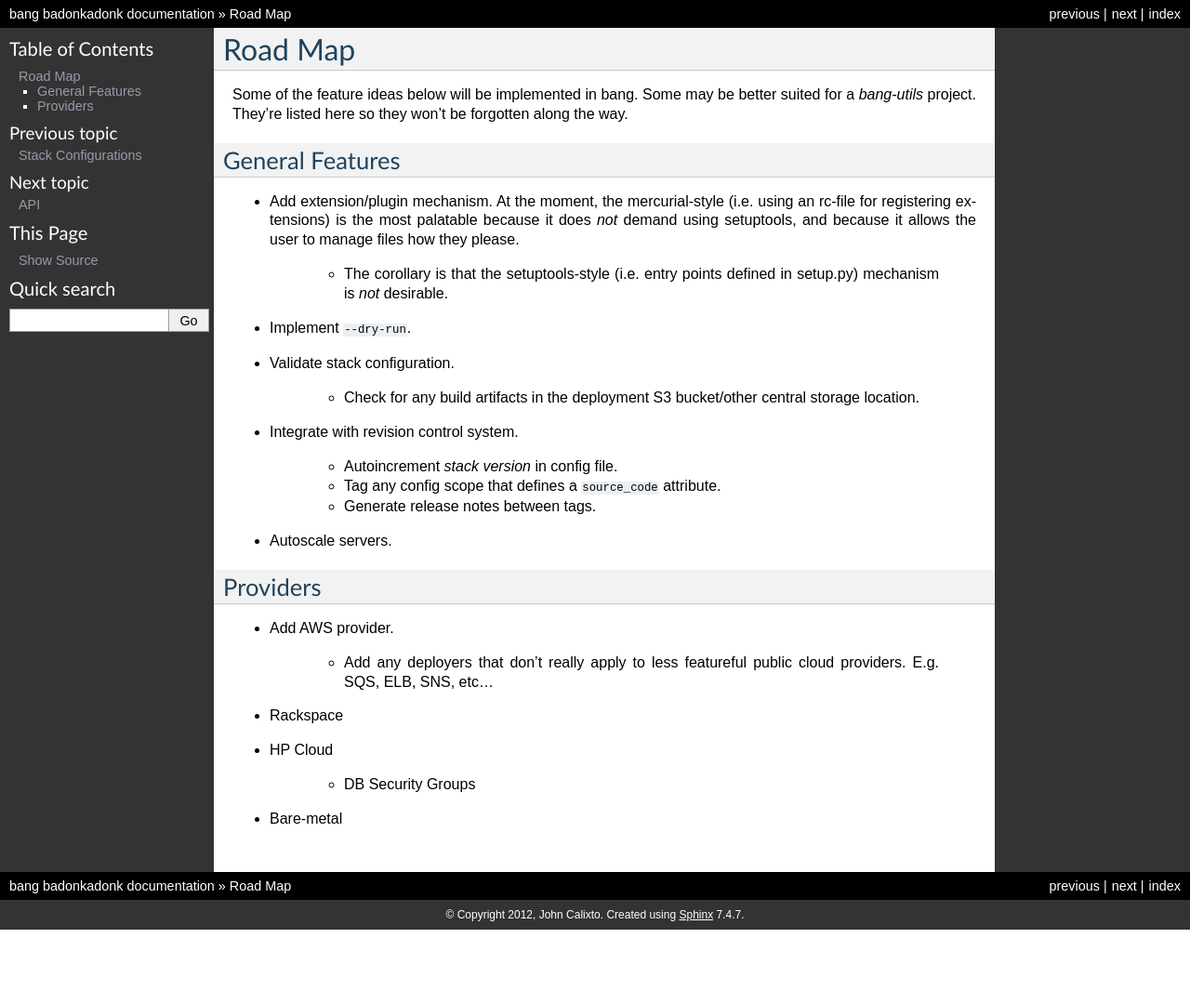
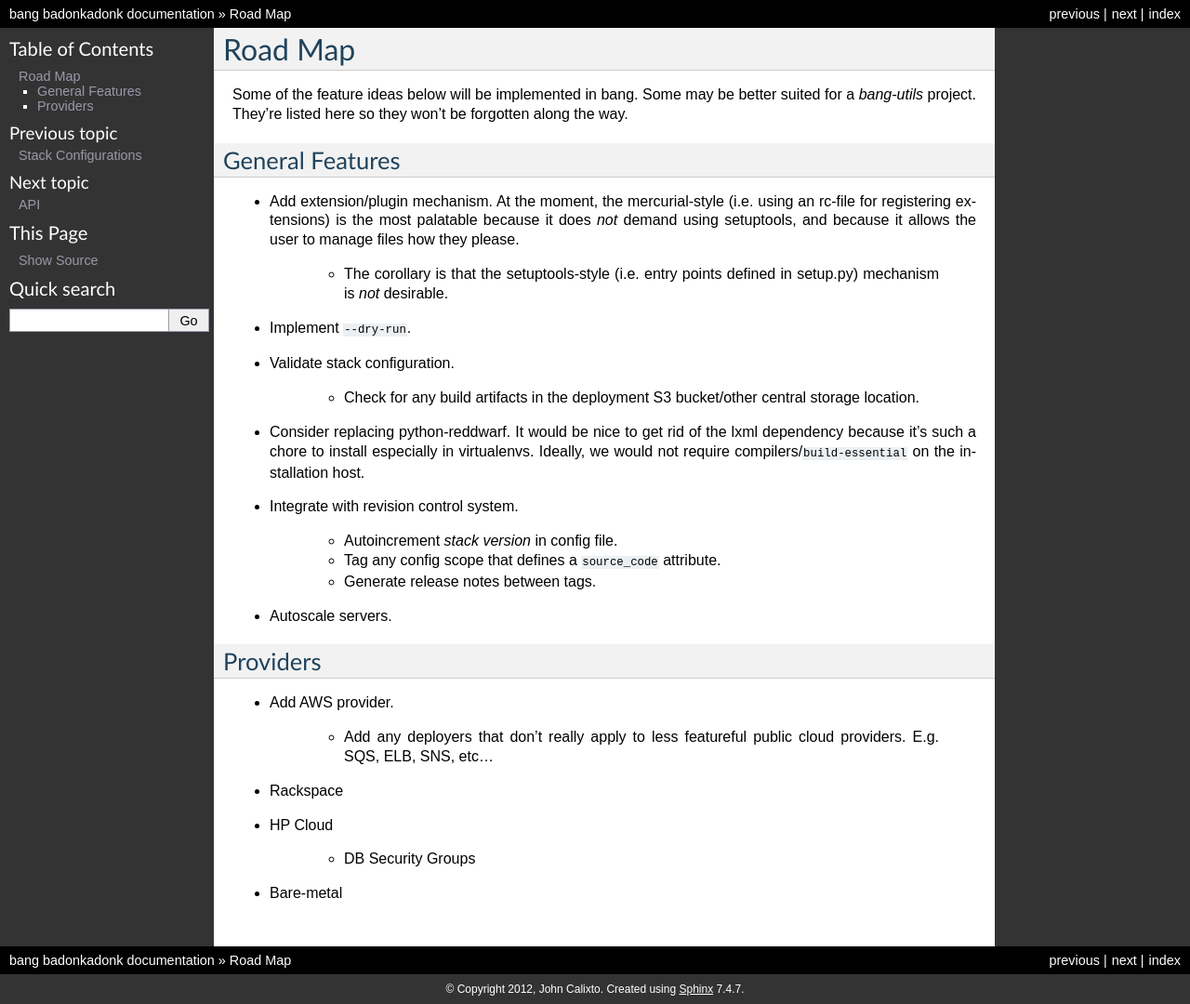
Before and after one commit to fr33jc/bang, a Sphinx documentation site: the page built from doc/roadmap.txt, in a window 1280 px wide and 1080 px high. Shown: the whole window at 93% size. Built offline with Sphinx 7.4.7, drawn with Linux system fonts in a browser that asks for light colours.

Commit message:
Add note about replacing reddwarf client

```diff
--- a/doc/roadmap.txt
+++ b/doc/roadmap.txt
@@ -23,6 +23,11 @@ General Features
     - Check for any build artifacts in the deployment S3 bucket/other
       central storage location.
 
+- Consider replacing python-reddwarf.  It would be nice to get rid of
+  the lxml dependency because it's such a chore to install especially
+  in virtualenvs.  Ideally, we would not require
+  compilers/``build-essential`` on the installation host.
+
 - Integrate with revision control system.
 
     - Autoincrement *stack version* in config file.
```
